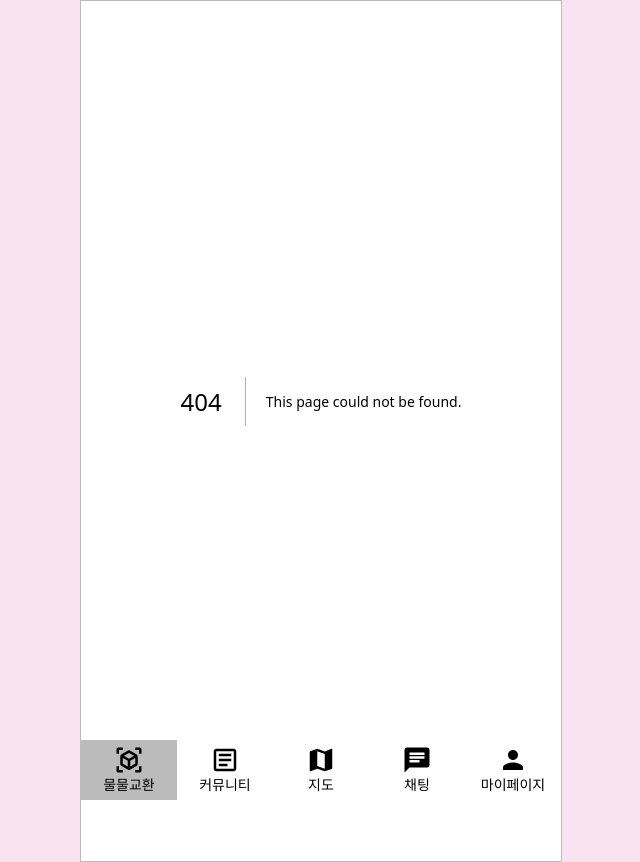
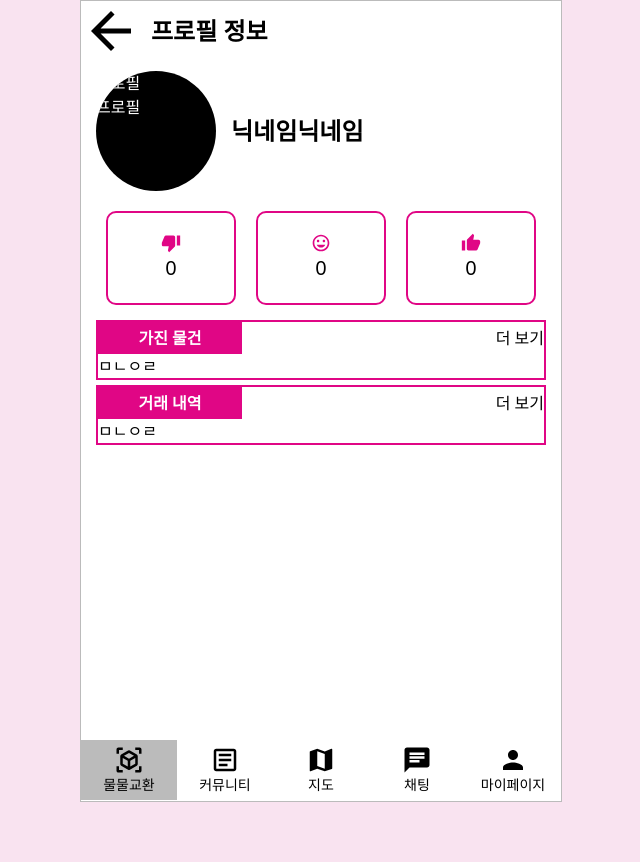
Before and after one commit to KostaMiniProject/MainProject-Front, a Next.js app: page /profile/1 in a window 1280 px wide. Before the commit this address had no page. Shown: the whole page, without its empty margins (319-959 px from the left). After the commit the page ends 802 px from the top, so only its background shows below. Built offline with nearby package versions, Linux system fonts and the light colour scheme.

Commit message:
feat : 프로필 조회 페이지 개발
d

```diff
--- /dev/null
+++ b/app/profile/[id]/page.tsx
@@ -0,0 +1,64 @@
+import { getProfileById } from '@/api/ProfileApi';
+import Button from '@/components/Button';
+import Header from '@/components/Header';
+import ProfileContainer from '@/components/profile/ProfileContainer';
+import React from 'react';
+import { MdTagFaces, MdThumbDown, MdThumbUp } from 'react-icons/md';
+
+// ReviewContainer 컴포넌트
+function ReviewContainer({ children }: { children: React.ReactNode }) {
+  return (
+    <div className="flex-1 border-solid border-[2px] border-base rounded-[10px] m-[10px] bg-white">
+      <div className="flex flex-col items-center justify-center h-full p-[20px]">
+        {children}
+      </div>
+    </div>
+  );
+}
+
+async function Page() {
+  // const myProfile = await getProfileById(1);
+  return (
+    <div>
+      <Header backNav title="프로필 정보" />
+      <div className="">
+        <div className="flex items-center mx-[15px] py-[10px]">
+          <div className="h-[120px] w-[120px] bg-black rounded-[50%] overflow-hidden">
+            {/* 프로필 사진 */}
+            <div className="text-white">프로필</div>
+            <div className="text-white">프로필</div>
+          </div>
+          <div className="flex-1">
+            <div className="mx-[15px] text-[24px] font-[600]">
+              {/* {myProfile.name} */}
+              닉네임닉네임
+            </div>
+          </div>
+        </div>
+        <div className="flex items-center text-center mx-[15px]">
+          <ReviewContainer>
+            <MdThumbDown size={20} color={'#e00685'} />
+            <div className="text-[20px]">0</div>
+          </ReviewContainer>
+          <ReviewContainer>
+            <MdTagFaces size={20} color={'#e00685'} />
+            <div className="text-[20px]">0</div>
+          </ReviewContainer>
+          <ReviewContainer>
+            <MdThumbUp size={20} color={'#e00685'} />
+            <div className="text-[20px]">0</div>
+          </ReviewContainer>
+        </div>
+
+        <ProfileContainer text="가진 물건">
+          <div>ㅁㄴㅇㄹ</div>
+        </ProfileContainer>
+        <ProfileContainer text="거래 내역">
+          <div>ㅁㄴㅇㄹ</div>
+        </ProfileContainer>
+      </div>
+    </div>
+  );
+}
+
+export default Page;
```
